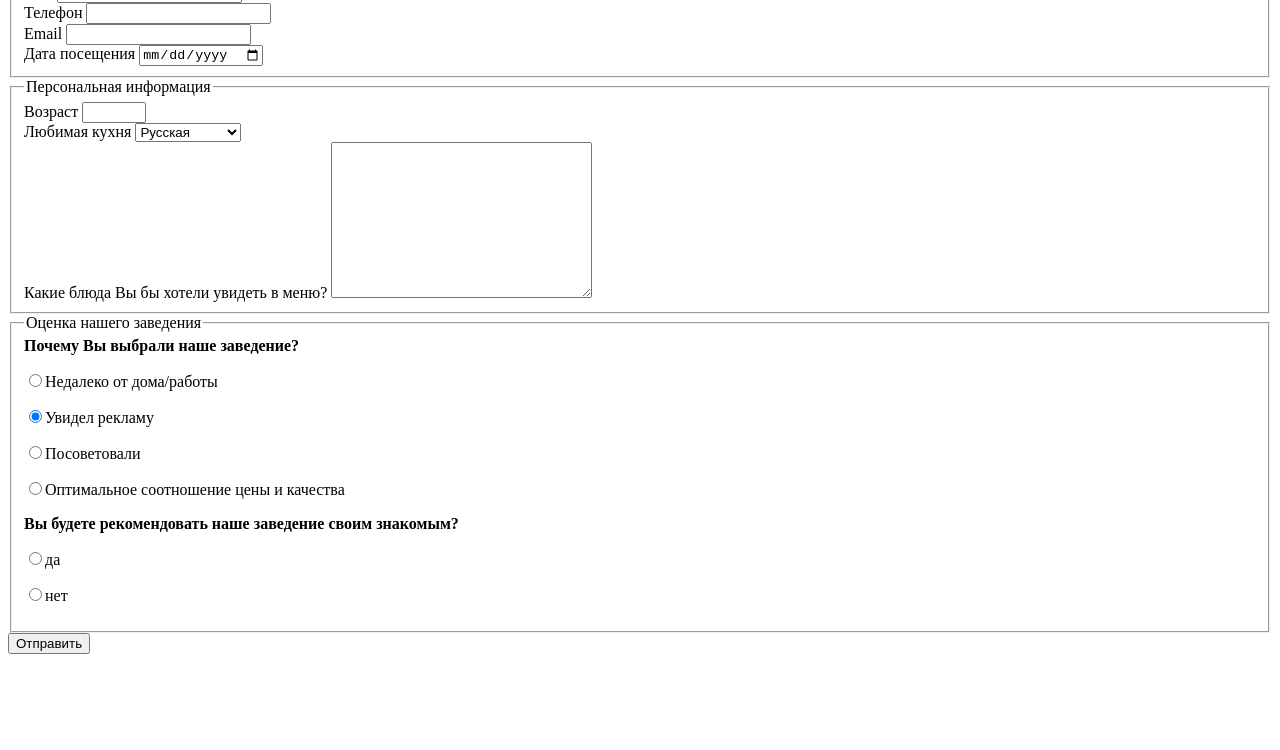
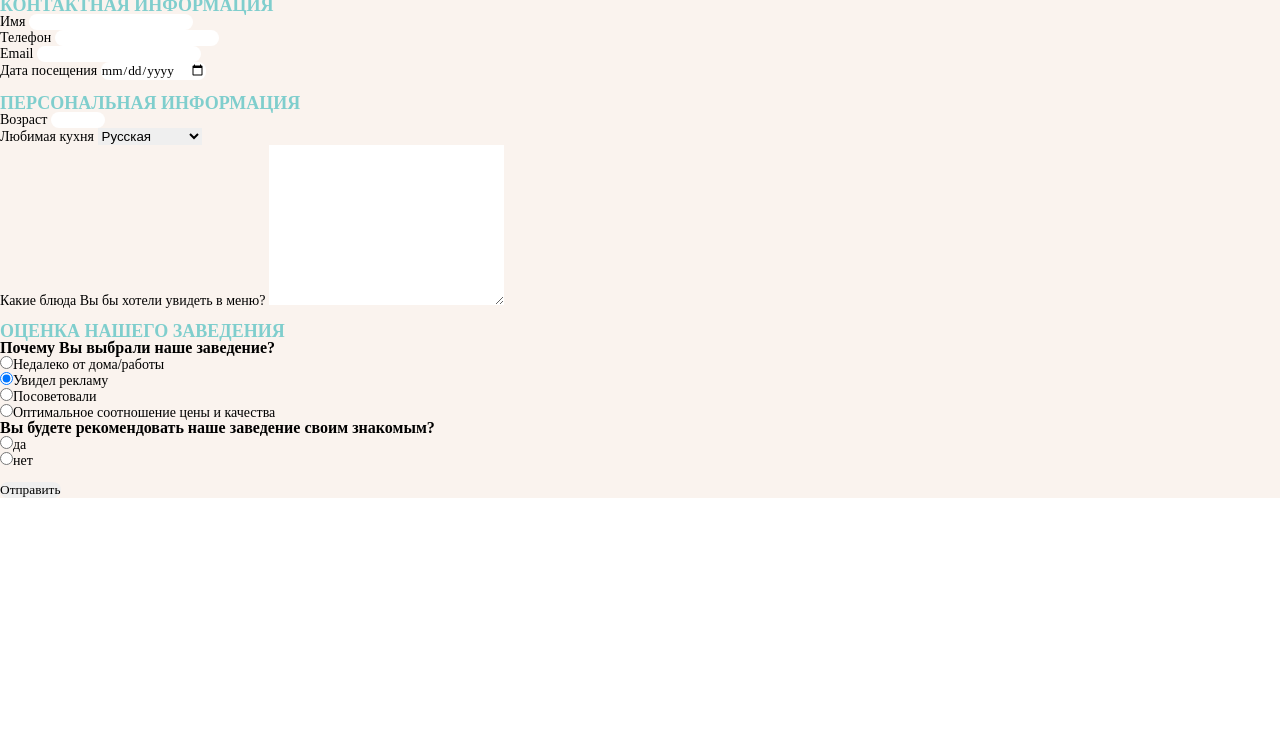
Before and after one commit to AlenaKrupnikova/HomeWork, a plain HTML site: page index.html in a window 1280 px wide. Shown: the part 50-800 px from the top of the page. Drawn offline with Linux system fonts and the light colour scheme.

Commit message:
added css form

```diff
--- a/CSS/style.css
+++ b/CSS/style.css
@@ -1,4 +1,78 @@
-body{
-   font-size: 16px;
-    color: #712300;
+*{
+padding: 0;
+margin: 0;
+border: 0;
 }
+*,*:before,*:after{
+    -moz-box-sizing: border-box;
+    -webkit-box-sizing: border-box;
+    box-sizing: border-box;
+}
+:focus,:active{outline: none;}
+a:focus, a:active{outline:none;}
+
+nav, footer,header, aside{display: block;}
+html,body{
+    height:100%;
+    width: 100%;
+    font-size: 100%;
+    line-height: 1;
+    font-size: 14px;
+    -ms-text-size-adjust:100%;
+    -moz-text-size-adjust: 100%;
+    -webkit-text-size-adjust: 100%;
+    }
+input, button,textarea{font-family: inherit;}
+input::-ms-clear {display: none;}
+button{cursor: pointer;}
+button::-moz-focus-inner{padding: 0;border: 0;}
+a,a:visited{text-decoration:none;}
+a:hover{text-decoration: none;}
+ul li{list-style: none;}
+img{vertical-align: top;}
+h1,h2,h3,h4,h5,h6{font-size: inherit;font-weight: 400;}
+
+form{
+    background:#faf3ee ;
+    padding:#d7ffff ;
+   }
+.anketa {
+    font-size: 32px;
+     color :  #712300;
+    }
+.info{
+    font-size: 18px;
+    color:  #7fcecd;
+    font-weight: 700;
+    text-transform: uppercase;
+
+    }
+    .chouse{
+        font-weight: bold;
+        font-size: 16px;
+       }
+    .textleft{
+        text-align:left ;
+        }
+
+    .block {
+        border color:  #d7ffff  ;
+        padding: ;
+        margin: ;
+        box-sizing: border-box;
+        border-radius: 8px;
+        background-color:#faf3ee ;
+
+          }
+ input{
+   border color: #bbbec2  ;
+   margin: ;
+   box-sizing: border-box;
+   border-radius: 8px;
+       }
+
+input [type=submit] {
+    background-color: #7fcecd ;
+    border-radius: 8x;
+    color:#712300;
+      }
--- a/index.html
+++ b/index.html
@@ -4,48 +4,50 @@
     <meta http-equiv="X-UA-Compatible" content="IE=edge">
     <meta name="viewport" content="width=device-width, initial-scale=1.0">
     <title>форми</title>
-
+<link rel="stylesheet" href="CSS/style.css">
 </head>
 <body>
+    <h1 class="anketa" >Анкета посетителя ресторана</h1>
+    <br>
 <form action="#". method="GET">
 
     <fieldset>
-        <legend>Контактная информация</legend>
+        <legend class="info" >Контактная информация</legend>
         <div>
-            <Label for="username">Имя</Label>
-             <input type="text" name="" id="username">
+            <Label for="username"class="textleft">Имя</Label>
+             <input type="text" class="textcenter" name="" id="username">
 
         </div>
 
         <div>
-          <label for="tel">Телефон</label>
-           <input type="tel" name="" id="tel">
+          <label for="tel"class="textleft">Телефон</label>
+           <input type="tel"  class="textcenter"name="" id="tel">
         </div>
 
              <div>
-          <label for="email">Email</label>
-           <input type="email" name="" id="email">
+          <label for="email"class="textleft">Email</label>
+           <input type="email" class="textcenter" name="" id="email">
         </div>
 
         <div>
-         <label for="date">Дата посещения</label>
-            <input type="date" name="" id="date">
+         <label for="date" class="textleft">Дата посещения</label>
+            <input type="date"  class="textcenter"name="" id="date">
         </div>
 
     </fieldset>
 
-
+<br>
 
     <fieldset>
-        <legend>Персональная информация </legend>
+        <legend  class="info">Персональная информация </legend>
 
         <div>
-    <label for="year">Возраст</label>
+    <label for="year" class="textleft">Возраст</label>
     <input type="number". min="1" max="100" step="1" id="year"  >
         </div>
 
         <div>
-            <label for="">Любимая кухня</label>
+            <label class="textleft">Любимая кухня</label>
             <select name="кухня" >
                 <option selected  value="Русская">Русская</option>
                 <option value="Азиатская">Азиатская</option>
@@ -56,25 +58,26 @@
         </div>
 
           <div>
-            <label for="kitchen">Какие блюда Вы бы хотели увидеть в меню?</label>
+            <label for="kitchen" class="textleft">Какие блюда Вы бы хотели увидеть в меню?</label>
             <textarea name="" id="kitchen" cols="30" rows="10"></textarea>
          </div>
 
     </fieldset>
-
+<br>
     <fieldset>
-<legend>Оценка нашего заведения</legend>
-<label for="chouse"> <strong>Почему Вы выбрали наше заведение?</strong> </label>
+<legend  class="info">Оценка нашего заведения</legend>
+<label for="chouse" class="chouse"> Почему Вы выбрали наше заведение?</strong> </label>
   <p> <input type="radio" name="выбор" value="рядом" id="chouse"  >Недалеко от дома/работы</p>
   <p> <input type="radio" checked  name="выбор" value="реклама" id="chouse" >Увидел рекламу</p>
   <p> <input type="radio" name="выбор" value="совет" id="chouse" >Посоветовали</p>
   <p> <input type="radio" name="выбор" value="качество"  id="chouse">Оптимальное соотношение цены и качества</p>
 
-  <label for="chouse1"><strong> Вы будете рекомендовать наше заведение своим знакомым?</strong> </label>
+  <label for="chouse1" class="chouse"> Вы будете рекомендовать наше заведение своим знакомым?</strong> </label>
   <p> <input type="radio" name="выбор" value="да" id="chouse1" >да</p>
   <p> <input type="radio" name="выбор" value="нет"  id="chouse1" >нет</p>
 
     </fieldset>
+    <br>
     <input type="submit" value="Отправить">
 </form>
 </body>
```
